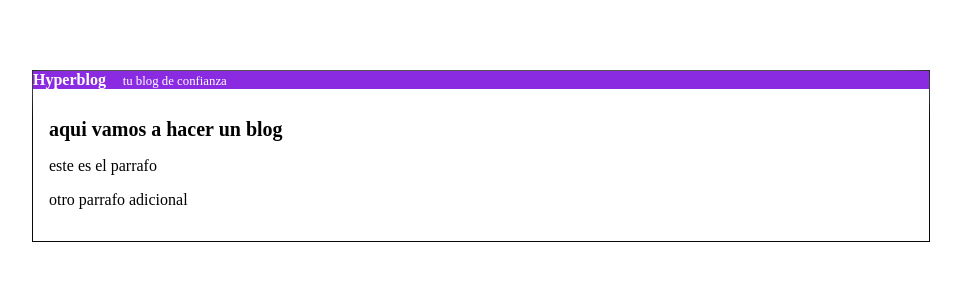
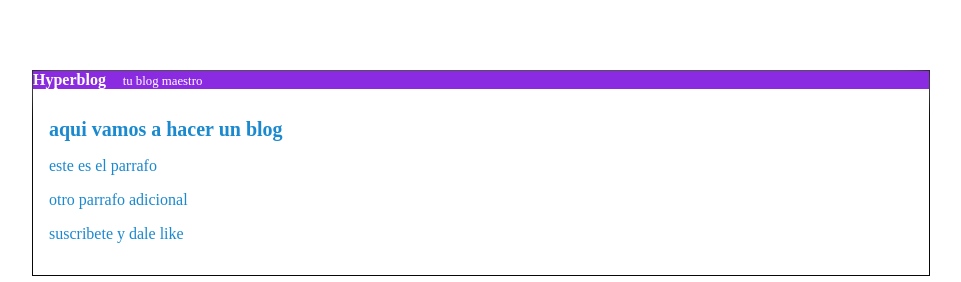
Before and after one commit to Juanandresdeedee/blog-, a plain HTML site: page index.html in a window 1280 px wide. Shown: the whole page, without its empty margins (159-1120 px from the left). Drawn offline with Linux system fonts and the light colour scheme.

Commit message:
agregue subcripcion, cambie la cabecera maestra y puse todo azul

```diff
--- a/css/stilos.css
+++ b/css/stilos.css
@@ -1,5 +1,5 @@
 body {
-    color: black;
+    color: rgb(26, 137, 207);
     text-align: center;
     font-family: 'Times New Roman', Times, serif    ;
     font-size: 16px;
--- a/index.html
+++ b/index.html
@@ -9,11 +9,11 @@
 <body>
      <div id="container">
         <div id="cabecera">
-            Hyperblog <span id="tagline">tu blog de confianza</span>
+            Hyperblog <span id="tagline">tu blog maestro</span>
         </div>
         <div id="post">
            <h1>aqui vamos a hacer un blog </h1>
-           <p>este es el parrafo</p><p>otro parrafo adicional</p>
+           <p>este es el parrafo</p><p>otro parrafo adicional</p><p>suscribete y dale like</p>
         </div>
      </div>
 </body>
```
